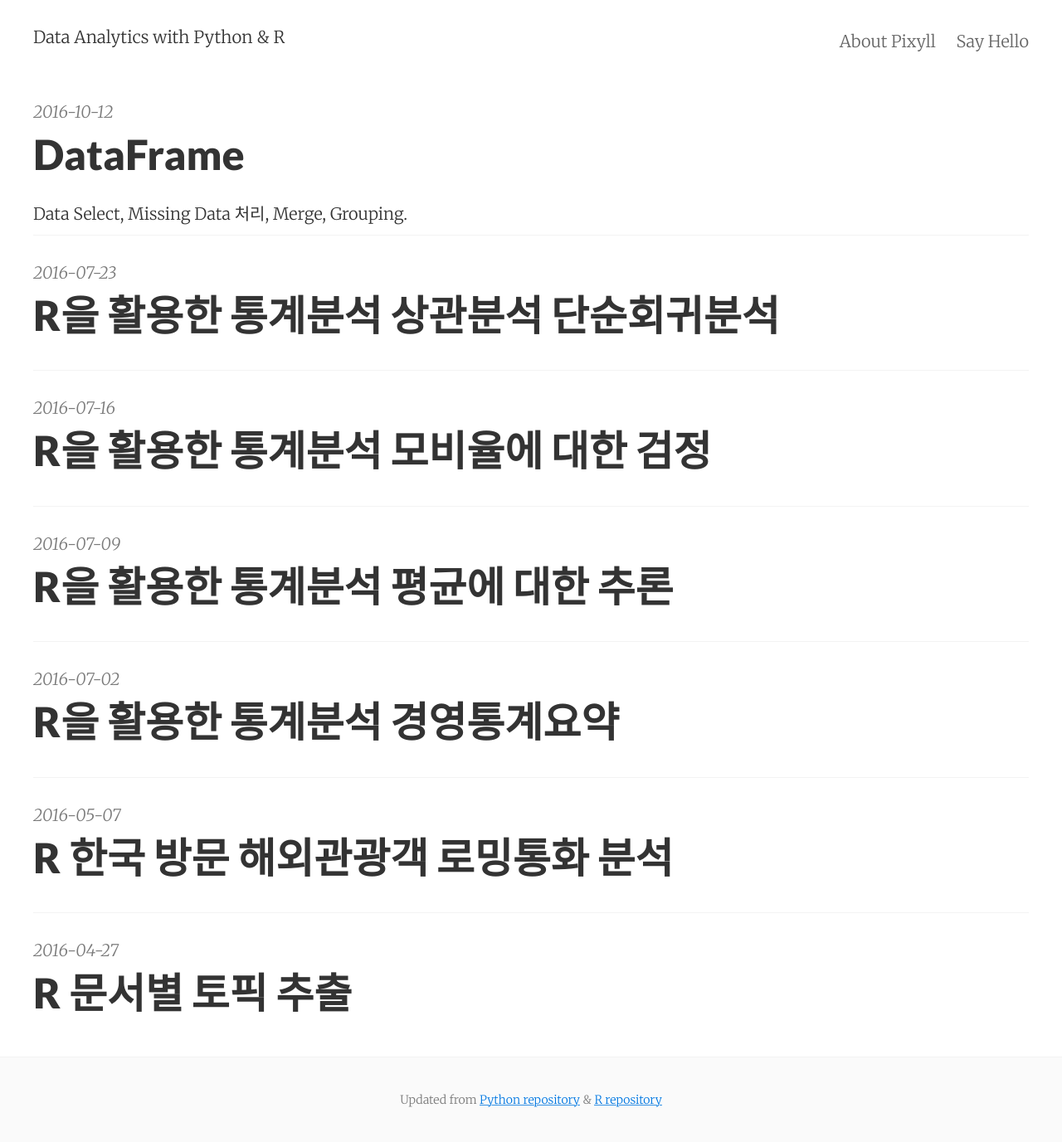
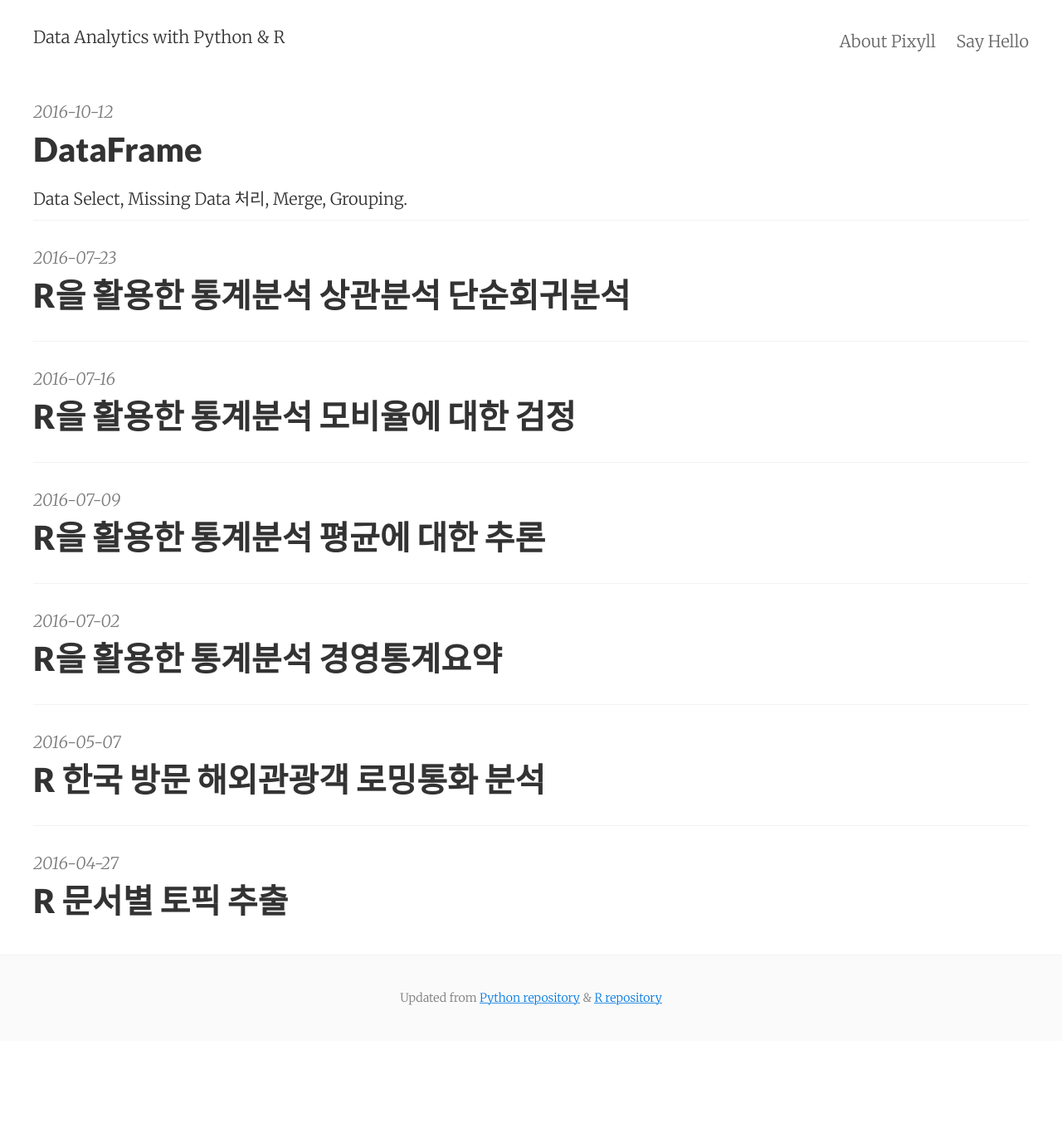
Before and after one commit to woosa7/woosa7.github.io, a Jekyll site: the page built from index.html, in a window 1280 px wide. Shown: the whole page at 83% size. Built offline with Jekyll 4.4.1, drawn with Linux system fonts in a browser that asks for light colours; the list of posts is cut into pages by our own code; after the commit the page ends 1255 px from its top, so only the background shows below that.

Commit message:
Change Theme

```diff
--- a/_sass/_variables.scss
+++ b/_sass/_variables.scss
@@ -7,7 +7,7 @@ $heading-font-family: 'Lato', 'Helvetica Neue', Helvetica, sans-serif !default;
 $heading-font-weight: 900 !default;
 $heading-line-height: 1.25 !default;
 $monospace-font-family: D2Coding, 'Source Code Pro', Consolas, monospace !default;
-$h1: 2.5rem !default;
+$h1: 2.0rem !default;
 $h2: 1.5rem !default;
 $h3: 1.02rem !default;
 $h4: 1rem !default;
```
